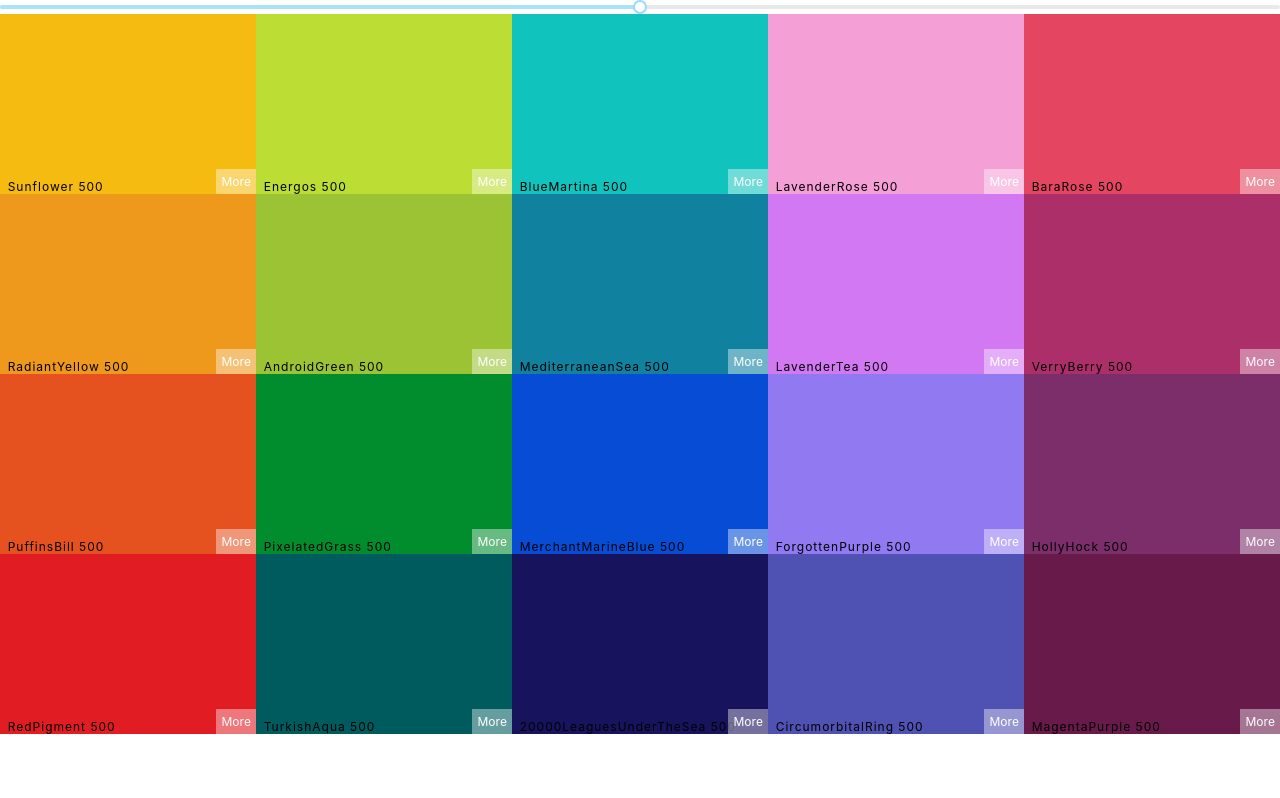
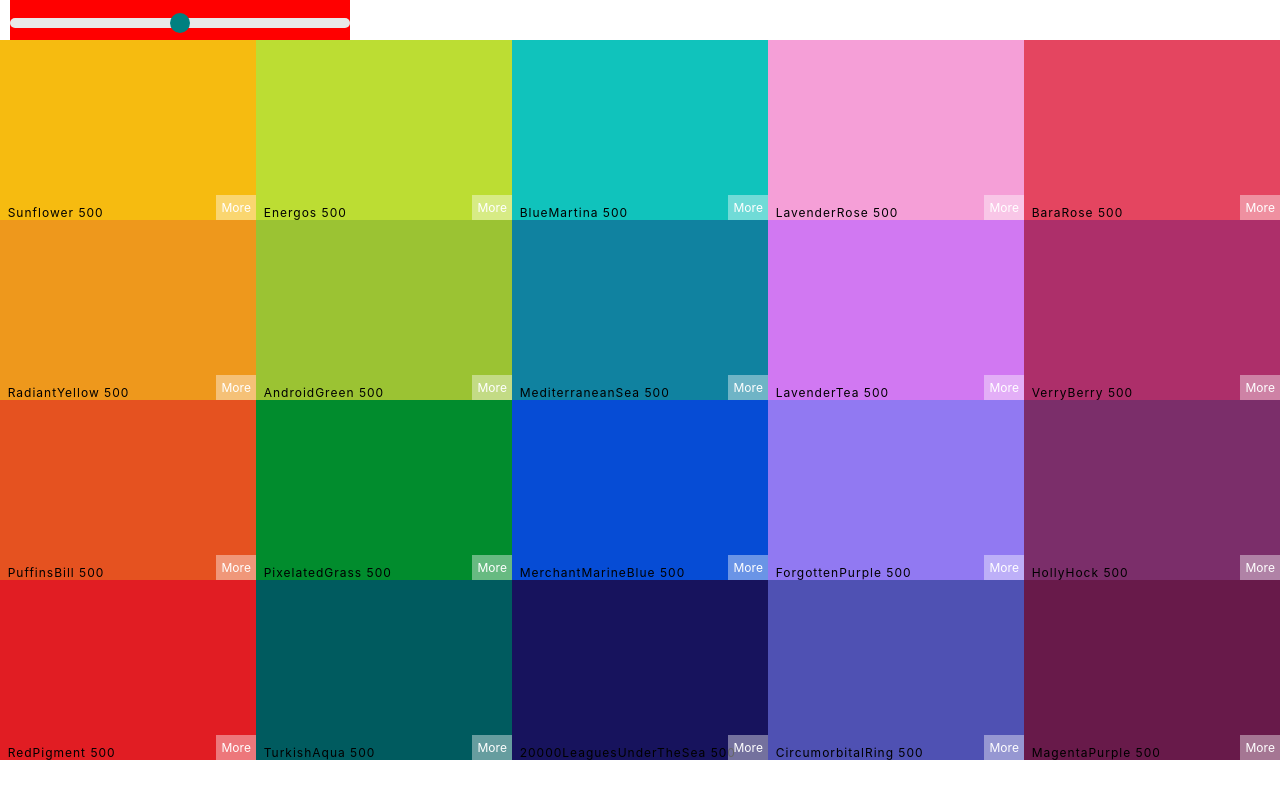
Before and after one commit to realdanilo/colorapp, a React (Create React App) app: page / in a window 1280 px wide. Built offline with nearby package versions, Linux system fonts and the light colour scheme.

Commit message:
style slider

```diff
--- a/src/Palette.css
+++ b/src/Palette.css
@@ -5,3 +5,28 @@
 .Palette-colors{
     height:90%;
 }
+/* Slider style */
+.slider{
+    width:340px;
+    margin:0 10px;
+    display: block;
+    background-color: red;
+    display: flex;
+    align-items: center;
+    height: 5%;
+}
+.rc-slider-track{
+    background-color: transparent;
+}
+.rc-slider-rail{
+    height:10px;
+}
+.rc-slider-handle,.rc-slider-handle:active,.rc-slider-handle:hover,.rc-slider-hanle:focus{
+    background-color: teal;
+    border: 2px solid teal;
+    box-shadow: none;
+    outline:none;
+    width:20px;
+    height:20px;
+    margin-top: -5px;
+}
--- a/src/Palette.js
+++ b/src/Palette.js
@@ -20,8 +20,10 @@ class Palette extends Component {
         const colorBoxes = colors[slider].map((color, i) => <ColorBox key={i} background={color.hex} name={color.name} />)
         return (
             <div className="Palette">
-                {/* Navbar goes here */}
-                <Slider defaultValue={slider} min={100} max={900} onAfterChange={this.changeSlider} step={100} />
+                <div className="slider">
+                    <Slider className="slider-nav" defaultValue={slider} min={100} max={900} onAfterChange={this.changeSlider} step={100} />
+
+                </div>
                 <div className="Palette-colors">
                     {colorBoxes}
                 </div>
```
